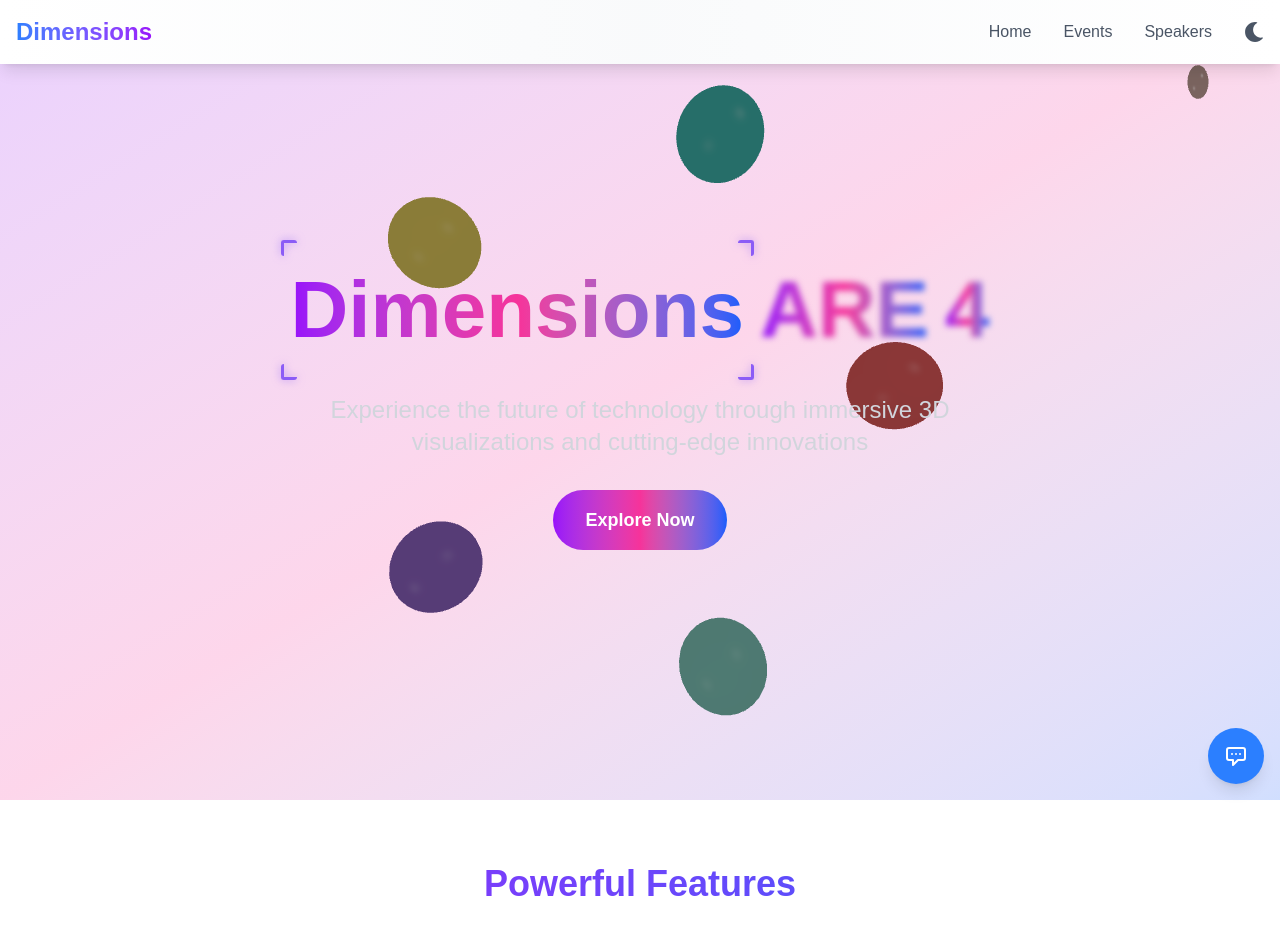
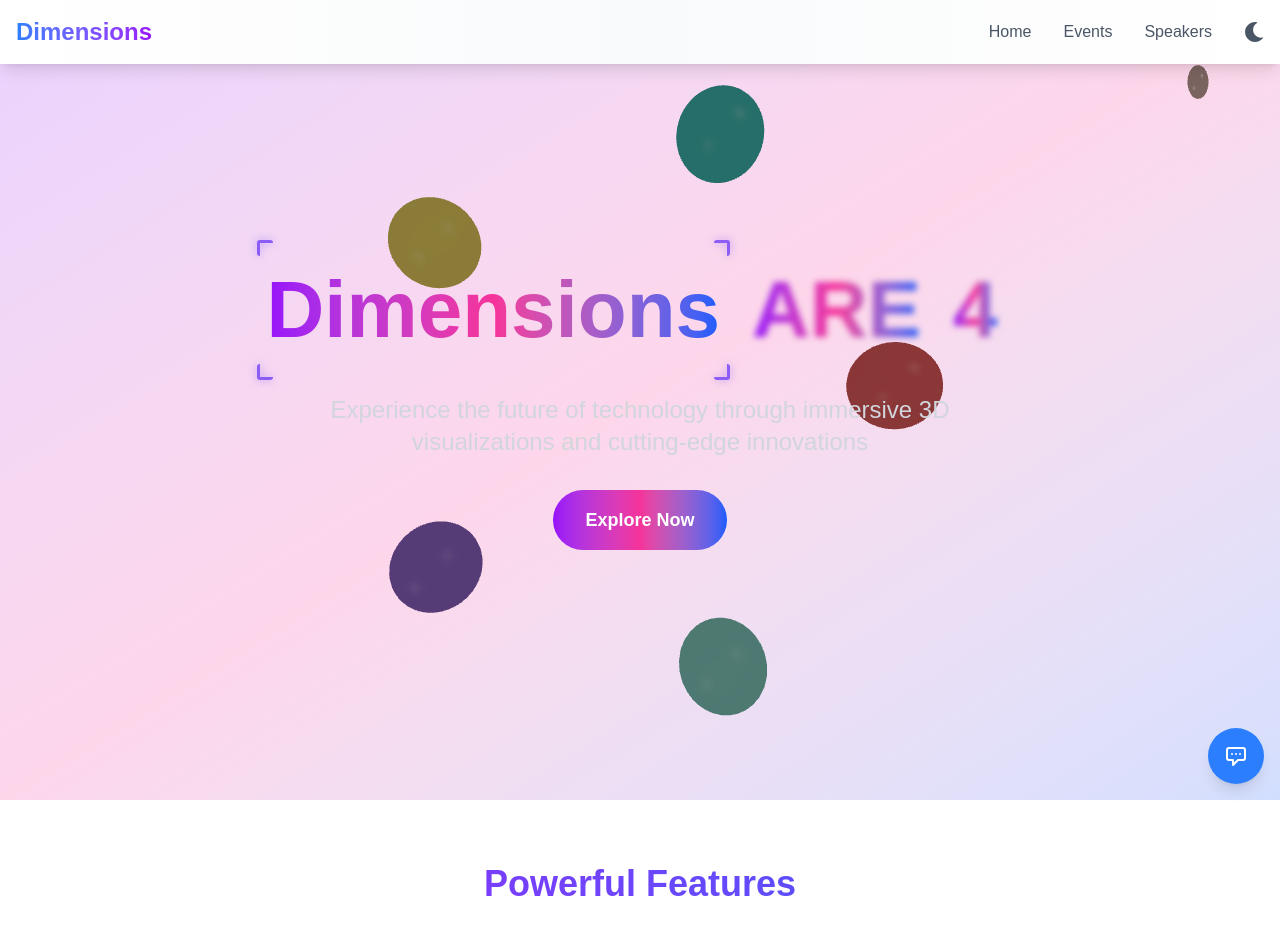
Before and after one commit to harrypeter07/Dimensions, a Next.js app: page / in a window 1280 px wide. Shown: the top 934 px of the page. Built offline with nearby package versions, Linux system fonts and the light colour scheme.

Commit message:
imroved truefocus animations

```diff
--- a/components/3d/TrueFocus.tsx
+++ b/components/3d/TrueFocus.tsx
@@ -129,7 +129,7 @@ const TrueFocus = ({
 						ref={(el) => {
 							wordRefs.current[index] = el;
 						}}
-						className="relative text-[5rem]  font-black cursor-pointer bg-clip-text text-transparent bg-gradient-to-r from-purple-600 via-pink-500 to-blue-600"
+						className="relative text-[5rem]  font-black cursor-pointer bg-clip-text text-transparent bg-gradient-to-r from-purple-600 via-pink-500 to-blue-600 mr-4"
 						style={{
 							filter: `blur(${isActive ? 0 : blurAmount}px)`,
 							transition: `filter ${animationDuration}s ease`,
```
